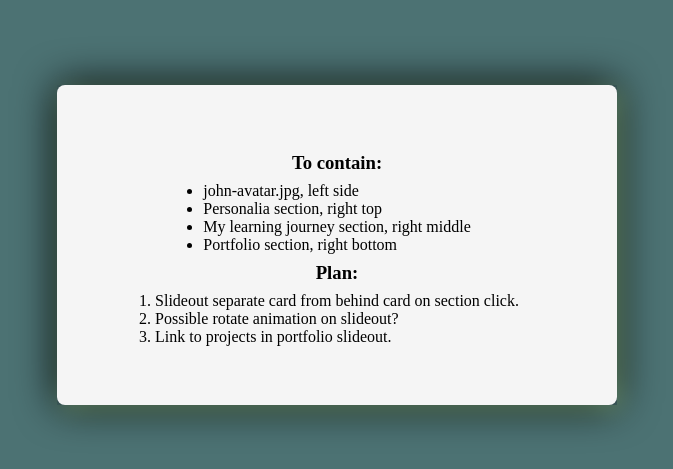
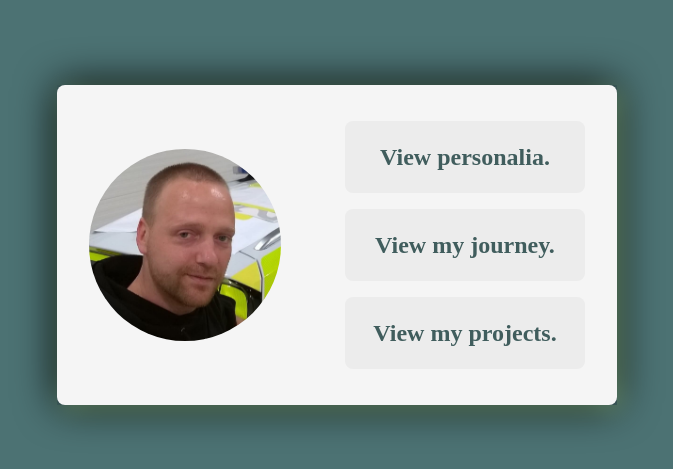
Before and after one commit to john26sfj-ship-it/portfolio-manager-2, a website: page index.html in a window 1280 px wide. Shown: the part 155-624 px from the top of the page, without its empty margins (303-976 px from the left). Drawn offline with Linux system fonts and the light colour scheme.

Commit message:
atempting random colorchange on card

```diff
--- a/index.html
+++ b/index.html
@@ -10,19 +10,22 @@
   <body>
     <div id="root">
       <div class="card">
-        <h3>To contain:</h3>
-        <ul>
-          <li>john-avatar.jpg, left side</li>
-          <li>Personalia section, right top</li>
-          <li>My learning journey section, right middle</li>
-          <li>Portfolio section, right bottom</li>
-        </ul>
-        <h3>Plan:</h3>
-        <ol>
-          <li>Slideout separate card from behind card on section click.</li>
-          <li>Possible rotate animation on slideout?</li>
-          <li>Link to projects in portfolio slideout.</li>
-        </ol>
+        <img
+          src="./src/images/john-avatar.jpg"
+          alt="Portrait of John."
+          class="portrait"
+        />
+        <div class="section-container">
+          <section id="personalia-section" class="each-section">
+            <h2>View personalia.</h2>
+          </section>
+          <section id="journey-section" class="each-section">
+            <h2>View my journey.</h2>
+          </section>
+          <section id="portfolio-section" class="each-section">
+            <h2>View my projects.</h2>
+          </section>
+        </div>
       </div>
     </div>
   </body>
--- a/src/components/getRandomColor.js
+++ b/src/components/getRandomColor.js
@@ -5,6 +5,6 @@ import { choice } from "pretty-random";
  * @returns {string}A random color from a set array of colors
  */
 export function getRandomColor() {
-  const colorChoices = ["#041421", "#042630", "#4c7273", "#86b9b0", "#d0d6d6"];
+  const colorChoices = ["#041421", "#042630", "#4c7273", "#b0bdbb", "#d0d6d6"];
   return choice(colorChoices);
 }
--- a/src/main.js
+++ b/src/main.js
@@ -1,6 +1,7 @@
 import { getRandomColor } from "./components/getRandomColor";
 
 const backgroundEl = document.getElementById("root");
+const cardEl = document.getElementById("card");
 
 /* Makes sure the page is loaded,
   then sets background-color
@@ -9,6 +10,14 @@ const backgroundEl = document.getElementById("root");
 */
 window.onload = function () {
   setInterval(() => {
-    backgroundEl.style.backgroundColor = getRandomColor();
+    let backColor = getRandomColor();
+    let tryCardColor = getRandomColor();
+    backgroundEl.style.backgroundColor = backColor;
+
+    if (tryCardColor == backColor) {
+      tryCardColor = getRandomColor();
+    } else {
+      cardEl.style.backgroundColor = tryCardColor;
+    }
   }, 4100);
 };
--- a/src/style.css
+++ b/src/style.css
@@ -29,8 +29,7 @@ body {
   position: relative;
   z-index: 1;
   display: flex;
-  flex-direction: column;
-  justify-content: center;
+  justify-content: space-around;
   align-items: center;
 }
 
@@ -47,3 +46,37 @@ body {
 h3 {
   margin: 0.5rem;
 }
+
+.portrait {
+  width: 12rem;
+  height: 12rem;
+  border-radius: 50%;
+}
+
+.section-container {
+  width: 15rem;
+  height: 15.5rem;
+  display: flex;
+  flex-direction: column;
+  justify-content: space-between;
+}
+
+.each-section {
+  width: 15rem;
+  height: 4.5rem;
+  background-color: rgb(125, 125, 125, 0.08);
+  border-radius: 0.5rem;
+  display: flex;
+  justify-content: center;
+  align-items: center;
+  color: #405d5d; /*#2a4242;*/
+}
+
+#personalia-section {
+}
+
+#journey-section {
+}
+
+#portfolio-section {
+}
```
